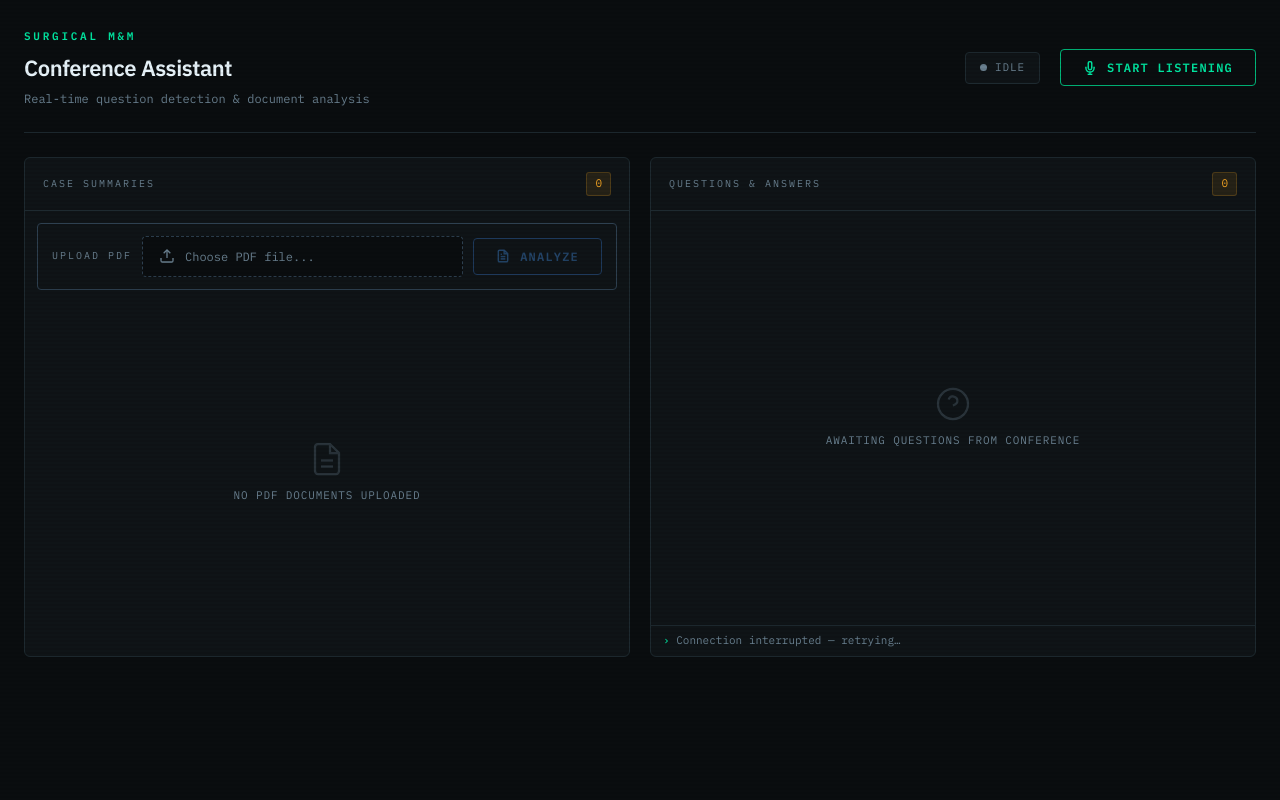
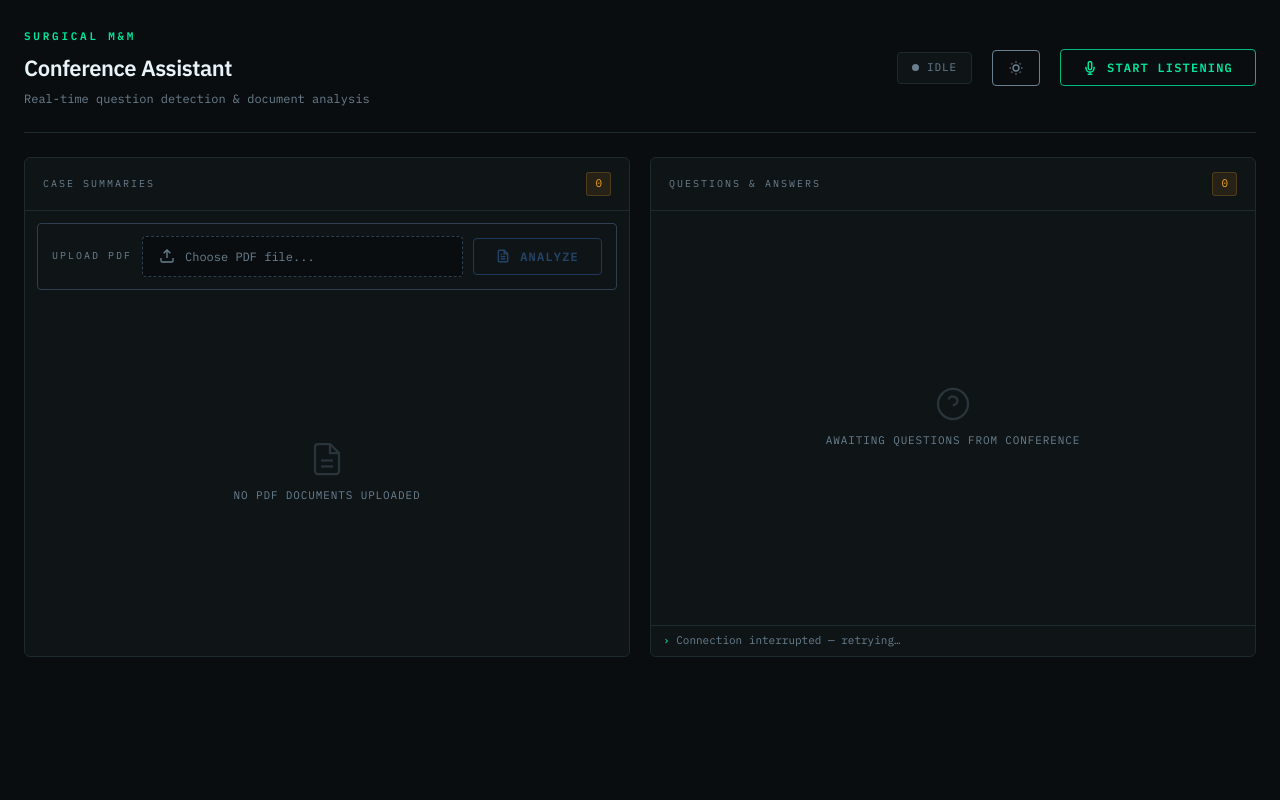
Before and after one commit to rsakai10/AI-MM, a Flask app: page / in a window 1280 px wide. Run offline with Flask 3, Linux system fonts and the light colour scheme; data that the repository does not hold is empty; some libraries are stand-ins or nearby versions.

Commit message:
Add light theme

```diff
--- a/templates/index.html
+++ b/templates/index.html
@@ -29,6 +29,25 @@
       --sans:       'IBM Plex Sans', sans-serif;
     }
 
+    /* Light theme */
+    [data-theme="light"] {
+      --bg:         #f5f7fa;
+      --surface:    #ffffff;
+      --border:     #d0d8e0;
+      --border-hi:  #b8c4d4;
+      --green:      #00a875;
+      --green-dim:  #008856;
+      --green-glow: rgba(0, 168, 117, 0.1);
+      --amber:      #d97706;
+      --amber-dim:  #b45309;
+      --red:        #ef4444;
+      --blue:       #2563eb;
+      --blue-dim:   #1d4ed8;
+      --text:       #1f2937;
+      --text-dim:   #6b7280;
+      --text-hi:    #000000;
+    }
+
     html, body {
       height: 100%;
       background: var(--bg);
@@ -37,19 +56,14 @@
       font-size: 14px;
       line-height: 1.6;
       -webkit-font-smoothing: antialiased;
+      transition: background-color 0.3s ease, color 0.3s ease;
     }
 
     body::before {
       content: '';
       position: fixed;
       inset: 0;
-      background: repeating-linear-gradient(
-        0deg,
-        transparent,
-        transparent 2px,
-        rgba(0,0,0,0.06) 2px,
-        rgba(0,0,0,0.06) 4px
-      );
+      background: transparent;
       pointer-events: none;
       z-index: 9999;
     }
@@ -178,6 +192,19 @@
     .btn-stop:hover {
       background: rgba(255,82,82,0.1);
       box-shadow: 0 0 18px rgba(255,82,82,0.2);
+    }
+
+    .btn-theme {
+      background: transparent;
+      border-color: var(--text-dim);
+      color: var(--text-dim);
+      padding: 10px 16px;
+    }
+
+    .btn-theme:hover {
+      border-color: var(--amber);
+      color: var(--amber);
+      box-shadow: 0 0 18px rgba(245, 166, 35, 0.15);
     }
 
     .btn:disabled { opacity: 0.35; cursor: not-allowed; pointer-events: none; }
@@ -487,6 +514,19 @@
         <span class="dot"></span>
         <span id="statusText">Idle</span>
       </div>
+      <button class="btn btn-theme" id="themeToggle" onclick="toggleTheme()" title="Toggle dark/light mode">
+        <svg width="14" height="14" viewBox="0 0 24 24" fill="none" stroke="currentColor" stroke-width="2.5">
+          <circle cx="12" cy="12" r="5"/>
+          <line x1="12" y1="1" x2="12" y2="3"/>
+          <line x1="12" y1="21" x2="12" y2="23"/>
+          <line x1="4.22" y1="4.22" x2="5.64" y2="5.64"/>
+          <line x1="18.36" y1="18.36" x2="19.78" y2="19.78"/>
+          <line x1="1" y1="12" x2="3" y2="12"/>
+          <line x1="21" y1="12" x2="23" y2="12"/>
+          <line x1="4.22" y1="19.78" x2="5.64" y2="18.36"/>
+          <line x1="18.36" y1="5.64" x2="19.78" y2="4.22"/>
+        </svg>
+      </button>
       <button class="btn btn-start" id="toggleBtn" onclick="toggleRecording()">
         <svg width="14" height="14" viewBox="0 0 24 24" fill="none" stroke="currentColor" stroke-width="2.5">
           <path d="M12 1a3 3 0 0 0-3 3v8a3 3 0 0 0 6 0V4a3 3 0 0 0-3-3z"/>
@@ -578,6 +618,23 @@
 </div>
 
 <script>
+  // Theme Management
+  function initTheme() {
+    const savedTheme = localStorage.getItem('theme') || 'dark';
+    document.documentElement.setAttribute('data-theme', savedTheme);
+  }
+
+  function toggleTheme() {
+    const html = document.documentElement;
+    const currentTheme = html.getAttribute('data-theme') || 'dark';
+    const newTheme = currentTheme === 'dark' ? 'light' : 'dark';
+    html.setAttribute('data-theme', newTheme);
+    localStorage.setItem('theme', newTheme);
+  }
+
+  // Initialize theme on page load
+  initTheme();
+
   let isRecording = false;
   let evtSource = null;
   let qaCount = 0;
```
